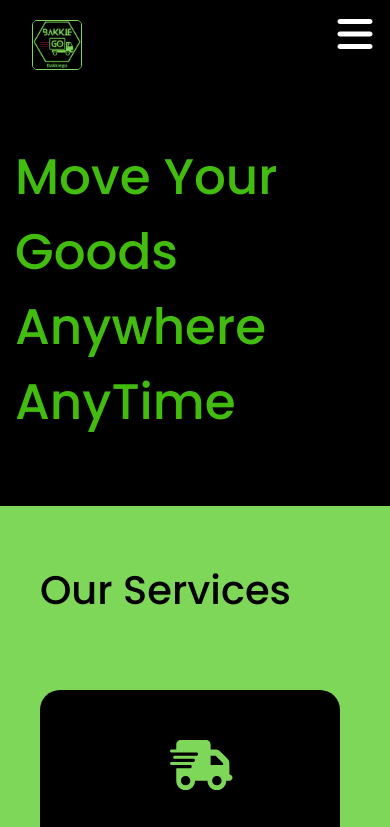
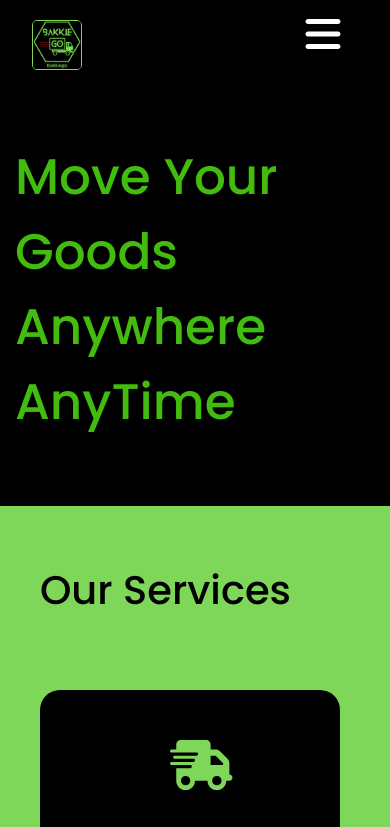
Before and after one commit to leke15/bakkigofree, a React (Create React App) app: page / in a window 390 px wide. Shown: the top 827 px of the page. Built offline with nearby package versions, Linux system fonts and the light colour scheme.

Commit message:
Moved the navbars closer

```diff
--- a/src/components/home/navbar.css
+++ b/src/components/home/navbar.css
@@ -79,7 +79,7 @@
   @media (max-width: 600px) {
     .mobile-nav-buttons {
       color: white;
-        margin-left: 14rem;
+        margin-left: 12rem;
         font-size: 40px;
       }
       .navbar {
```
